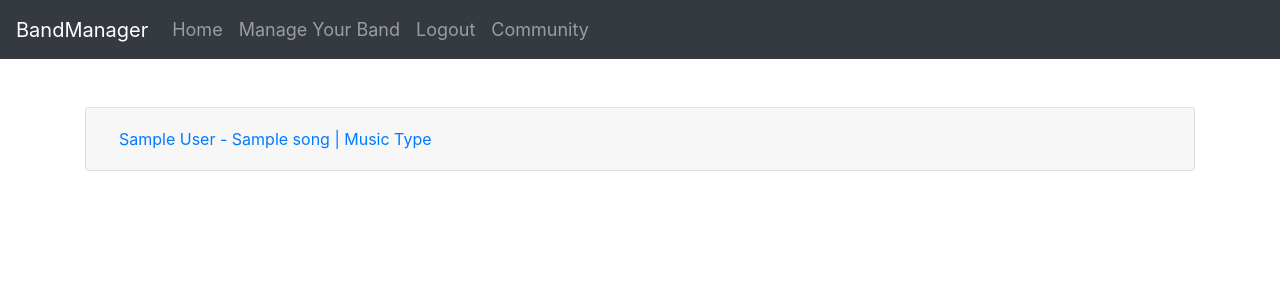
After one commit to michalwrona01/BandManager, a Flask app: page /playlist/1 in a window 1280 px wide. The commit adds this page. Shown: the top 300 px of the page. Run offline with Flask 2, Linux system fonts and the light colour scheme; a user stored in the database is signed in; tables that the repository leaves empty hold one stand-in row (values such as "Sample post"); some libraries are stand-ins or nearby versions.

Commit message:
Display added songs in a specific playlist

```diff
--- a/website/app/band.py
+++ b/website/app/band.py
@@ -44,7 +44,7 @@ def band_manager():
 
 
     playlists = Playlist.query.filter_by(band_id=current_user.band_id).all()
-    songs = Song.query.filter_by().all()
+    songs = Song.query.filter_by(band_id_created=band_id).all()
 
     chords = Chord.query.filter_by().all()
 
@@ -59,8 +59,7 @@ def band_manager():
                             list_messages_sent=list_messages_sent,
                             playlists=playlists,
                             songs=songs,
-                            chords=chords
-                            )
+                            chords=chords)
 
 @band.route('/manage-your-band/delete/band/<int:band_id>', methods=['POST'])
 @login_required
--- a/website/app/songbook.py
+++ b/website/app/songbook.py
@@ -2,6 +2,7 @@ from flask import Blueprint, redirect
 from flask import request
 from flask import url_for
 from flask.globals import session
+from flask.templating import render_template
 from flask_login import current_user, login_required
 from website.models import Playlist, Song, Chord
 from website.models import db
@@ -119,7 +120,7 @@ def add_song():
         chords_verse = request.form.get('chords_verse')
         song_text = from_string_to_html(request.form.get('song_text'))
 
-        new_song = Song(name=title, author=author, text=song_text)
+        new_song = Song(name=title, author=author, text=song_text, band_id_created=current_user.band_id)
         db.session.add(new_song)
         db.session.commit()
 
@@ -148,3 +149,13 @@ def chords_transpose_up():
         db.session.commit()
 
     return redirect(url_for('band.band_manager', band_id=current_user.band_id))
+
+@songbook.route('/playlist/<int:playlist_id>', methods=['GET'])
+@login_required
+def get_playlist(playlist_id):
+    if request.method == "GET":
+        playlist = Playlist.query.filter_by(id=playlist_id).first()
+        songs = Song.query.filter_by(playlist_id=playlist_id).all()
+        chords = Chord.query.filter_by().all()
+
+        return render_template('songs_in_playlist.html', user=current_user, playlist=playlist, songs=songs, chords=chords)
--- a/website/models.py
+++ b/website/models.py
@@ -28,6 +28,7 @@ class Band(db.Model):
     date_created = db.Column(db.DateTime(timezone=True), default=func.now())
     budget = db.Column(db.Integer, default=0)
     playlists = db.relationship('Playlist')
+    songs = db.relationship('Song')
 
 
 class Orders(db.Model):
@@ -85,11 +86,12 @@ class Playlist(db.Model):
 
 class Song(db.Model):
     id = db.Column(db.Integer, primary_key=True, unique=True)
-    name = db.Column(db.String(50))
-    author =db.Column(db.String(50))
+    name = db.Column(db.String(50), nullable=False)
+    author =db.Column(db.String(50), nullable=False)
     text = db.Column(db.String(3000))
     playlist_id = db.Column(db.Integer, db.ForeignKey('playlist.id'))
     chords = db.relationship('Chord')
+    band_id_created = db.Column(db.Integer, db.ForeignKey('band.id'))
 
 class Chord(db.Model):
     id = db.Column(db.Integer, primary_key=True, unique=True)
--- a/website/templates/band_manager.html
+++ b/website/templates/band_manager.html
@@ -400,7 +400,7 @@
                                 <h5 class="card-title">{{playlist.name}}</h5>
                                 <h6 class="card-subtitle mb-2 text-muted">{{playlist.music_type}}</h6>
                                 <p class="card-text">{{playlist.description}}</p>
-                                <a href="#" class="card-link">Show more</a>
+                                <a href="/playlist/{{playlist.id}}" class="card-link">Show more</a>
                                 <a href="#" class="card-link">Delete</a>
                                 </div>
                             </div>
--- /dev/null
+++ b/website/templates/songs_in_playlist.html
@@ -0,0 +1,59 @@
+{% extends 'base.html' %}
+
+{% block content %}
+
+<br></br>
+
+<div class="accordion" id="accordionExample">
+  {% for song in songs %}
+  <div class="card">
+    <div class="card-header" id="heading{{song.id}}">
+      <h2 class="mb-0">
+        <button
+          class="btn btn-link btn-block text-left"
+          type="button"
+          data-toggle="collapse"
+          data-target="#collapse{{song.id}}"
+          aria-expanded="true"
+          aria-controls="collapse{{song.id}}"
+        >
+          {{song.author}} - {{song.name}} | Music Type
+        </button>
+      </h2>
+    </div>
+
+    <div
+      id="collapse{{song.id}}"
+      class="collapse"
+      aria-labelledby="heading{{song.id}}"
+      data-parent="#accordionExample"
+    >
+      <div class="card-body">
+        <h3>
+          Ref: {% for chord in chords %} {% if chord.song_id == song.id and
+          chord.chorus == 1%}
+          <span style="color: red; font-size: 48px">{{chord.chord}}</span>
+          {% endif %} {% endfor %} Zwr: {% for chord in chords %} {% if
+          chord.song_id == song.id and chord.verse == 1%}
+          <span style="color: red; font-size: 48px">{{chord.chord}}</span>
+          {% endif %} {% endfor %}
+        </h3>
+        <form method="POST" action="/songbook/chord/transpose-up/">
+          <button
+            name="song_id_chord"
+            value="{{song.id}}"
+            type="submit"
+            class="btn btn-primary"
+          >
+            UP
+          </button>
+        </form>
+
+        {{song.text|safe}}
+      </div>
+    </div>
+  </div>
+  {% endfor %}
+</div>
+
+{% endblock %}
```
